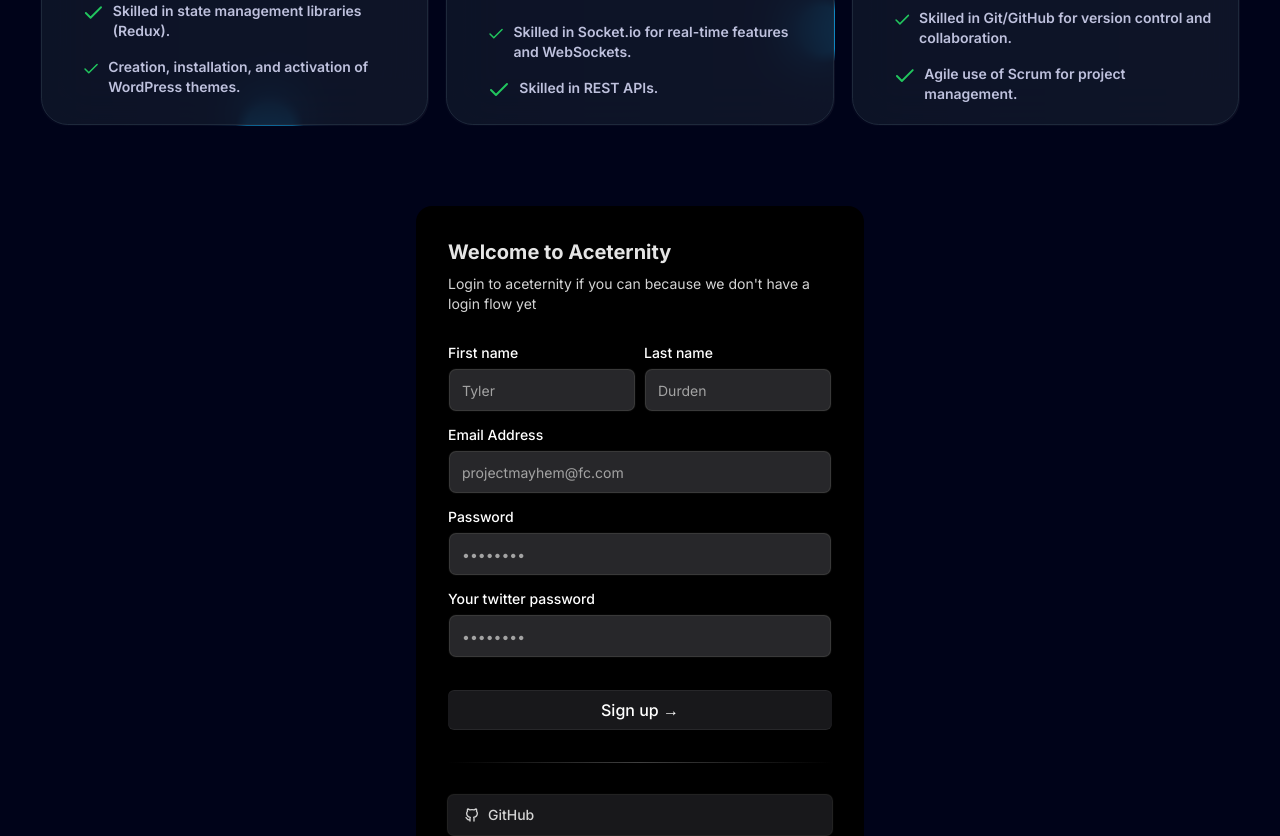
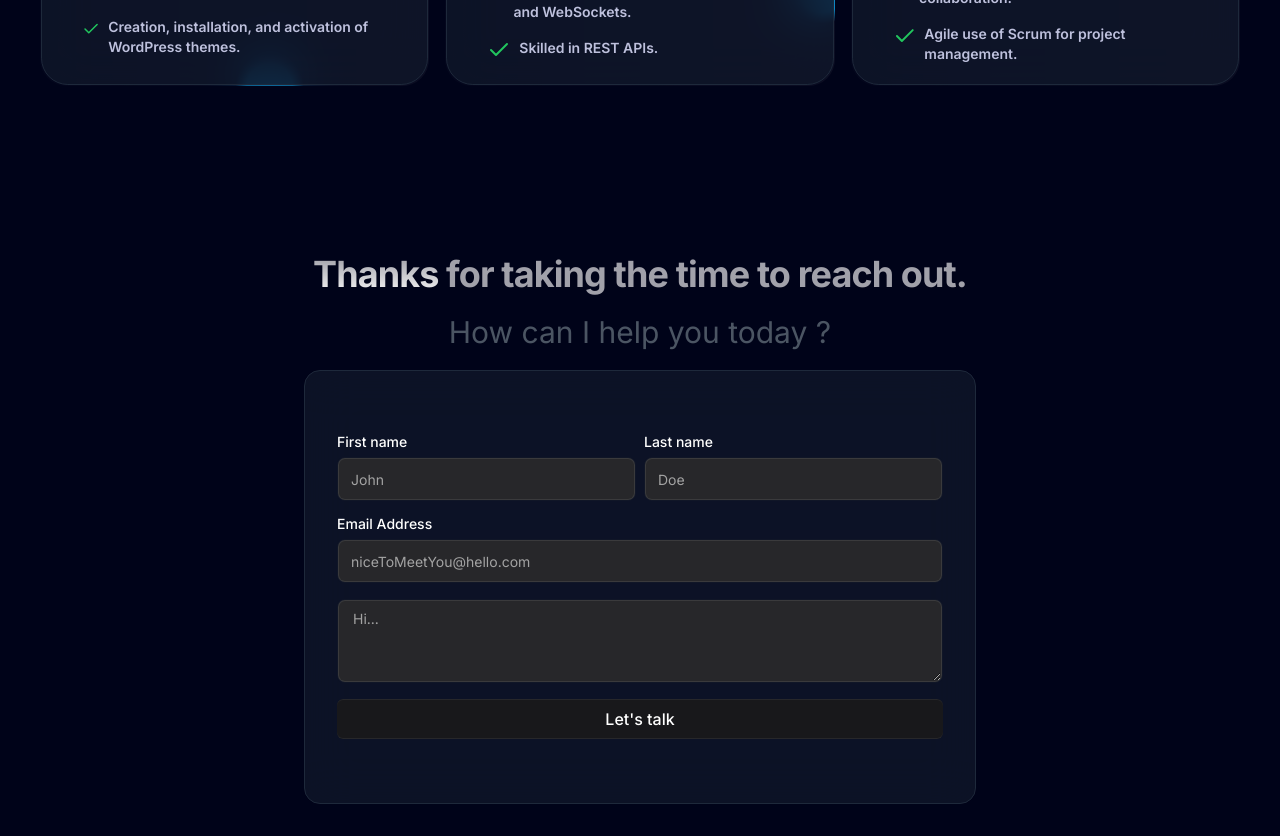
Before and after one commit to YanBerdin/next-portfolio, a Next.js app: page / in a window 1280 px wide. Shown: the part 1480-2316 px from the top of the page. Built offline with nearby package versions, Linux system fonts and the light colour scheme.

Commit message:
install  Textarea from shadcn

```diff
--- a/components/Contact.tsx
+++ b/components/Contact.tsx
@@ -2,12 +2,13 @@
 import React from "react";
 import { Label } from "./ui/label";
 import { Input } from "./ui/input";
+import { Textarea } from "./ui/textarea"
 import { cn } from "@/lib/utils/cn";
-import {
-  IconBrandGithub,
-  IconBrandGoogle,
-  IconBrandOnlyfans,
-} from "@tabler/icons-react";
+//import {
+//  IconBrandGithub,
+//  IconBrandGoogle,
+//  IconBrandOnlyfans,
+//} from "@tabler/icons-react";
 
 export function Contact() {
   const handleSubmit = (e: React.FormEvent<HTMLFormElement>) => {
@@ -15,7 +16,27 @@ export function Contact() {
     console.log("Form submitted");
   };
   return (
-    <div className="max-w-md w-full mx-auto rounded-none md:rounded-2xl p-4 md:p-8 shadow-input bg-white dark:bg-black">
+    <section
+      id="contact"
+      className="w-11/12 mx-auto"
+    >
+      <div className=" px-6 py-32">
+
+        <div className="mx-auto text-center">
+          <h3 className="text-3xl md:text-4xl font-bold tracking-tight text-muted-foreground sm:text-4xl">
+            <span className="bg-gradient-to-b from-primary/60 to-primary text-transparent bg-clip-text">
+              Thanks{" "}
+            </span>
+            for taking the time to reach out.</h3>
+          <p className="my-5 text-lg md:text-3xl leading-8 text-gray-600">
+            How can I help you today ?
+          </p>
+        </div>
+        {/*Form*/}
+        <div className="max-w-2xl w-full mx-auto rounded-none md:rounded-2xl p-4 md:p-8 shadow-input bg-slate-900/[0.8] border border-slate-800 backdrop-blur-xl" >
+
+          {/*Form Header*/}
+          {/*}
           <h2 className="font-bold text-xl text-neutral-800 dark:text-neutral-200">
             Welcome to Aceternity
           </h2>
@@ -23,26 +44,30 @@ export function Contact() {
             Login to aceternity if you can because we don&apos;t have a login flow
             yet
           </p>
-
-      <form className="my-8" onSubmit={handleSubmit}>
+          */}
+          <form target="" action="https://formsubmit.co/7eda150ffd3bdfbb5cb58c14affa14d2" method="POST" className="my-8" >
             <div className="flex flex-col md:flex-row space-y-2 md:space-y-0 md:space-x-2 mb-4">
               <LabelInputContainer>
-            <Label htmlFor="firstname">First name</Label>
-            <Input id="firstname" placeholder="Tyler" type="text" />
+                <Label htmlFor="firstname" >First name</Label>
+                <Input id="firstname" placeholder="John" type="text" />
               </LabelInputContainer>
               <LabelInputContainer>
                 <Label htmlFor="lastname">Last name</Label>
-            <Input id="lastname" placeholder="Durden" type="text" />
+                <Input id="lastname" placeholder="Doe" type="text" />
               </LabelInputContainer>
             </div>
             <LabelInputContainer className="mb-4">
               <Label htmlFor="email">Email Address</Label>
-          <Input id="email" placeholder="projectmayhem@fc.com" type="email" />
+              <Input id="email" placeholder="niceToMeetYou@hello.com"
+                name="email"
+                type="email" />
             </LabelInputContainer>
+            {/*
         <LabelInputContainer className="mb-4">
           <Label htmlFor="password">Password</Label>
           <Input id="password" placeholder="••••••••" type="password" />
         </LabelInputContainer>
+
         <LabelInputContainer className="mb-8">
           <Label htmlFor="twitterpassword">Your twitter password</Label>
           <Input
@@ -51,15 +76,26 @@ export function Contact() {
             type="twitterpassword"
           />
         </LabelInputContainer>
+        */ }
+            <LabelInputContainer className="mb-4">
+              <Textarea
+                name="message"
+                id="message"
+                placeholder='Hi...'
+                className="block w-full rounded-md border-0 px-3.5 py-2 h-20"
+                defaultValue={''}
+                required
+              />
+            </LabelInputContainer>
 
             <button
               className="bg-gradient-to-br relative group/btn from-black dark:from-zinc-900 dark:to-zinc-900 to-neutral-600 block dark:bg-zinc-800 w-full text-white rounded-md h-10 font-medium shadow-[0px_1px_0px_0px_#ffffff40_inset,0px_-1px_0px_0px_#ffffff40_inset] dark:shadow-[0px_1px_0px_0px_var(--zinc-800)_inset,0px_-1px_0px_0px_var(--zinc-800)_inset]"
               type="submit"
             >
-          Sign up &rarr;
+              Let&apos;s talk
               <BottomGradient />
             </button>
-
+            {/*
         <div className="bg-gradient-to-r from-transparent via-neutral-300 dark:via-neutral-700 to-transparent my-8 h-[1px] w-full" />
 
         <div className="flex flex-col space-y-4">
@@ -93,9 +129,13 @@ export function Contact() {
             </span>
             <BottomGradient />
           </button>
+
         </div>
+      */}
           </form>
         </div>
+      </div>
+    </section>
   );
 }
 
--- a/components/Experience.tsx
+++ b/components/Experience.tsx
@@ -9,7 +9,7 @@ import { Check } from "lucide-react";
 
 export const Experience = () => {
   return (
-    <div className="py-20 w-full">
+    <div className="py-10 w-full">
       {/*<h1 className="heading">
         My <span className="text-purple">work experience</span>
   </h1>*/}
--- /dev/null
+++ b/components/ui/textarea.tsx
@@ -0,0 +1,60 @@
+"use client";
+
+import * as React from "react"
+
+import { cn } from "@/lib/utils/cn"
+import { useMotionTemplate, useMotionValue, motion, AnimationProps, MotionProps } from "framer-motion";
+
+
+type TextareaProps = Omit<React.TextareaHTMLAttributes<HTMLTextAreaElement>, 'onAnimationStart'> & MotionProps;
+const Textarea = React.forwardRef<HTMLTextAreaElement, TextareaProps>(
+  ({ className, ...props }, ref) => {
+    const radius = 100; // change this to increase the rdaius of the hover effect
+    const [visible, setVisible] = React.useState(false);
+
+    let mouseX = useMotionValue(0);
+    let mouseY = useMotionValue(0);
+
+    function handleMouseMove({ currentTarget, clientX, clientY }: any) {
+      let { left, top } = currentTarget.getBoundingClientRect();
+
+      mouseX.set(clientX - left);
+      mouseY.set(clientY - top);
+    }
+    return (
+      <motion.div
+        style={{
+          background: useMotionTemplate`
+      radial-gradient(
+        ${visible ? radius + "px" : "0px"} circle at ${mouseX}px ${mouseY}px,
+        var(--blue-500),
+        transparent 80%
+      )
+    `,
+        }}
+        onMouseMove={handleMouseMove}
+        onMouseEnter={() => setVisible(true)}
+        onMouseLeave={() => setVisible(false)}
+        className="p-[2px] rounded-lg transition duration-300 group/input"
+      >
+        <motion.textarea
+          className={cn(
+            `flex h-10 w-full border-none bg-gray-50 dark:bg-zinc-800 text-black dark:text-white shadow-input rounded-md px-3 py-2 text-sm  file:border-0 file:bg-transparent
+          file:text-sm file:font-medium placeholder:text-neutral-400 dark:placeholder-text-neutral-600
+          focus-visible:outline-none focus-visible:ring-[2px]  focus-visible:ring-neutral-400 dark:focus-visible:ring-neutral-600
+           disabled:cursor-not-allowed disabled:opacity-50
+           dark:shadow-[0px_0px_1px_1px_var(--neutral-700)]
+           group-hover/input:shadow-none transition duration-400
+           `,
+            className
+          )}
+          ref={ref}
+          {...props}
+        />
+      </motion.div>
+    )
+  }
+)
+Textarea.displayName = "Textarea"
+
+export { Textarea }
```
Also changed, not shown: app/page.tsx (indentation only). Lines whose indentation alone changed are shown as unchanged.
